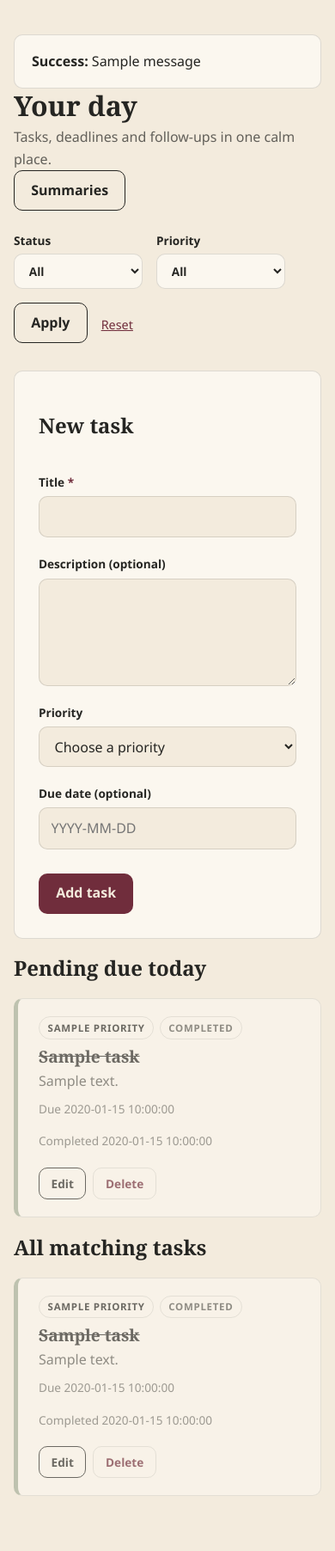
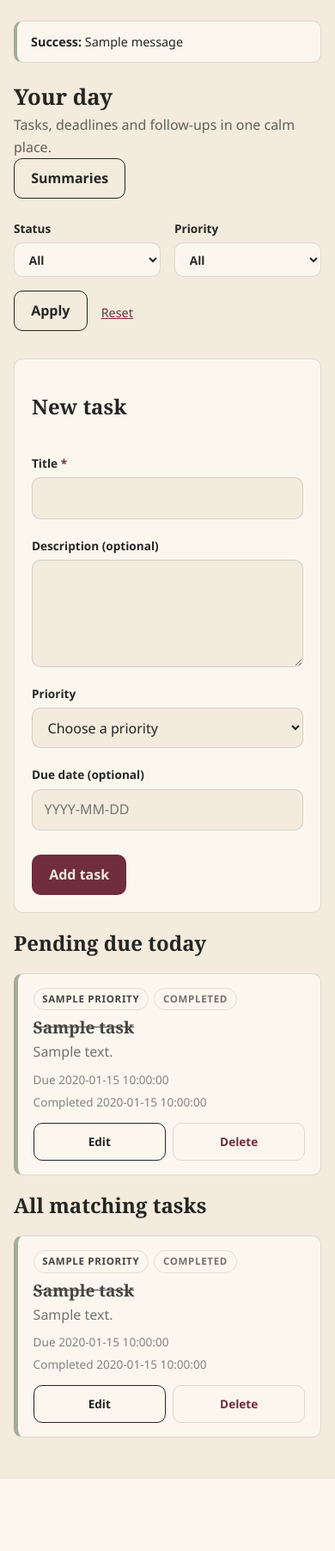
Before and after one commit to dayplan-development/dayplan, a Flask app: template templates/dashboard.html in a window 390 px wide. Shown: the part 67-1871 px from the top of the page at 86% size. After the commit the page ends 1787 px from the top, so only its background shows below. Run offline with Flask 3, Linux system fonts and the light colour scheme; the template is opened without the code that fills it: most values are stand-ins (such as "Sample title", 1, 10 or a date in 2020); one stand-in notice (Sample message) is shown.

Commit message:
Polish responsive frontend and accessibility

```diff
--- a/static/css/style.css
+++ b/static/css/style.css
@@ -85,10 +85,27 @@ h1, h2, h3 {
 
 .btn-primary:hover { background: #5a2330; }
 
-.btn:focus-visible {
-  outline: 2px solid var(--sage);
-  outline-offset: 2px;
+:is(a, button, input, select, textarea):focus-visible {
+  outline: 3px solid var(--burgundy);
+  outline-offset: 3px;
 }
+
+.site-header a:focus-visible { outline-color: var(--cream); }
+
+/* Flash messages */
+.flash-stack { display: grid; gap: 0.5rem; margin-bottom: 1.5rem; }
+
+.flash {
+  margin: 0;
+  padding: 0.75rem 1rem;
+  border: 1px solid var(--line);
+  border-radius: var(--radius);
+  background: var(--surface);
+  font-size: 0.9rem;
+  overflow-wrap: anywhere;
+}
+
+.flash-success { border-left: 4px solid var(--sage); }
 
 /* Page intro */
 .page-intro h2 { margin: 0 0 0.25rem; font-size: 2rem; }
@@ -168,7 +185,7 @@ h1, h2, h3 {
 .task-card.priority-high { border-left-color: var(--burgundy); }
 .task-card.priority-medium { border-left-color: var(--sage); }
 .task-card.priority-low { border-left-color: var(--line); }
-.task-card.is-done { opacity: 0.65; }
+.task-card.is-done .task-main { opacity: 0.85; }
 .task-card.is-done .task-title { text-decoration: line-through; }
 
 .task-badges { display: flex; flex-wrap: wrap; gap: 0.4rem; margin-bottom: 0.5rem; }
@@ -213,7 +230,7 @@ h1, h2, h3 {
 .field { display: flex; flex-direction: column; gap: 0.35rem; }
 .field label { font-size: 0.85rem; font-weight: 600; }
 .required { color: var(--burgundy); }
-.hint { font-size: 0.78rem; color: rgba(37,37,34,0.55); }
+.hint { font-size: 0.78rem; color: rgba(37,37,34,0.7); }
 
 .field input,
 .field select,
@@ -232,9 +249,7 @@ h1, h2, h3 {
 .field input:focus,
 .field select:focus,
 .field textarea:focus {
-  outline: 2px solid var(--sage);
-  outline-offset: 1px;
-  border-color: var(--sage);
+  border-color: var(--burgundy);
 }
 
 .field-row { display: grid; grid-template-columns: repeat(auto-fit, minmax(220px, 1fr)); gap: 1.25rem; }
@@ -255,3 +270,34 @@ h1, h2, h3 {
 }
 
 .form-actions { display: flex; gap: 0.75rem; flex-wrap: wrap; padding-top: 0.5rem; }
+
+@media (hover: hover) {
+  .task-card:hover { box-shadow: 0 4px 14px rgba(37, 37, 34, 0.08); }
+}
+
+@media (prefers-reduced-motion: no-preference) {
+  .task-card { transition: box-shadow 0.15s ease; }
+}
+
+@media (max-width: 720px) {
+  .page { padding: 1.5rem 0 3rem; }
+  .page-intro h2 { font-size: 1.6rem; }
+  .filters label { flex: 1 1 140px; min-width: 0; }
+  .filters select { min-width: 0; }
+  .task-card { padding: 1rem 1.1rem; gap: 0.85rem; }
+  .task-actions { width: 100%; }
+  .task-actions > * { flex: 1 1 5.25rem; min-width: 0; }
+  .task-actions .btn {
+    display: flex;
+    align-items: center;
+    justify-content: center;
+    min-height: 44px;
+    width: 100%;
+    padding-inline: 0.5rem;
+  }
+  .form-card { padding: 1.25rem; }
+}
+
+@media (max-width: 420px) {
+  .task-card .task-meta { flex-direction: column; gap: 0.25rem; }
+}
--- a/templates/base.html
+++ b/templates/base.html
@@ -15,11 +15,16 @@
   </header>
 
   <main class="container page">
-    {% for category, message in get_flashed_messages(with_categories=true) %}
-    <div class="stat" role="status">
-      <span>{% if category == 'success' %}<strong>Success:</strong> {% endif %}{{ message }}</span>
+    {% set messages = get_flashed_messages(with_categories=true) %}
+    {% if messages %}
+    <div class="flash-stack">
+      {% for category, message in messages %}
+      <p class="flash flash-{{ category }}" role="status">
+        {% if category == 'success' %}<strong>Success:</strong> {% endif %}{{ message }}
+      </p>
+      {% endfor %}
     </div>
-    {% endfor %}
+    {% endif %}
     {% block content %}{% endblock %}
   </main>
 </body>
--- a/templates/dashboard.html
+++ b/templates/dashboard.html
@@ -50,18 +50,22 @@
   {% if message %}<p class="field-error" id="{{ prefix }}-{{ field }}-error">{{ message }}</p>{% endif %}
 {%- endmacro %}
 
-{% macro task_fields(prefix, form_values, task_errors) %}
+{% macro task_fields(prefix, form_values, task_errors, show_limits=false) %}
+  {% set title_hint = show_limits and not task_errors.title %}
+  {% set description_hint = show_limits and not task_errors.description %}
   <div class="field{% if task_errors.title %} has-error{% endif %}">
     <label for="{{ prefix }}-title">Title <span class="required" aria-hidden="true">*</span></label>
     <input id="{{ prefix }}-title" name="title" type="text" required maxlength="100"
-           value="{{ input_value(form_values.title) }}"{{ error_attributes(prefix, 'title', task_errors.title) }}>
+           value="{{ input_value(form_values.title) }}"{{ error_attributes(prefix, 'title', task_errors.title) }}{% if title_hint %} aria-describedby="{{ prefix }}-title-hint"{% endif %}>
+    {% if title_hint %}<span class="hint" id="{{ prefix }}-title-hint">Maximum 100 characters.</span>{% endif %}
     {{ field_error(prefix, 'title', task_errors.title) }}
   </div>
 
   <div class="field{% if task_errors.description %} has-error{% endif %}">
     <label for="{{ prefix }}-description">Description (optional)</label>
-    <textarea id="{{ prefix }}-description" name="description" rows="4" maxlength="500"{{ error_attributes(prefix, 'description', task_errors.description) }}>
+    <textarea id="{{ prefix }}-description" name="description" rows="4" maxlength="500"{{ error_attributes(prefix, 'description', task_errors.description) }}{% if description_hint %} aria-describedby="{{ prefix }}-description-hint"{% endif %}>
 {{ input_value(form_values.description) }}</textarea>
+    {% if description_hint %}<span class="hint" id="{{ prefix }}-description-hint">Maximum 500 characters.</span>{% endif %}
     {{ field_error(prefix, 'description', task_errors.description) }}
   </div>
 
--- a/templates/task_form.html
+++ b/templates/task_form.html
@@ -18,7 +18,7 @@
       action="{{ url_for('edit_task', task_id=task.id, status=status, priority=priority) }}">
   <h2 id="edit-task-heading">Edit task</h2>
 
-  {{ task_fields('edit', form_values, errors) }}
+  {{ task_fields('edit', form_values, errors, show_limits=true) }}
 
   <div class="form-actions">
     <button class="btn btn-primary" type="submit">Save changes</button>
```
